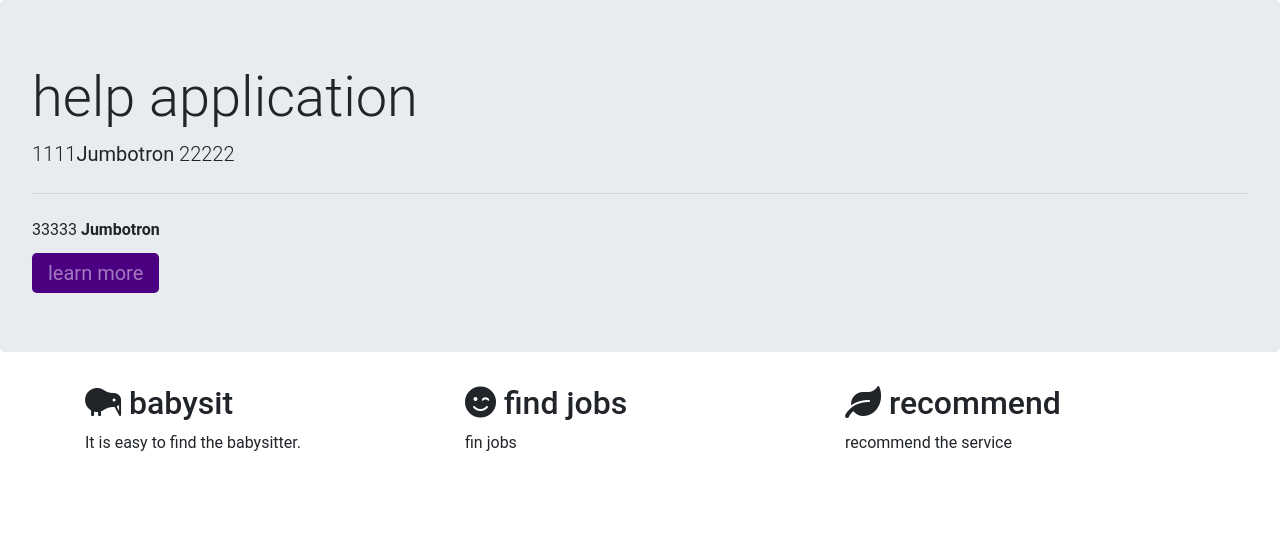
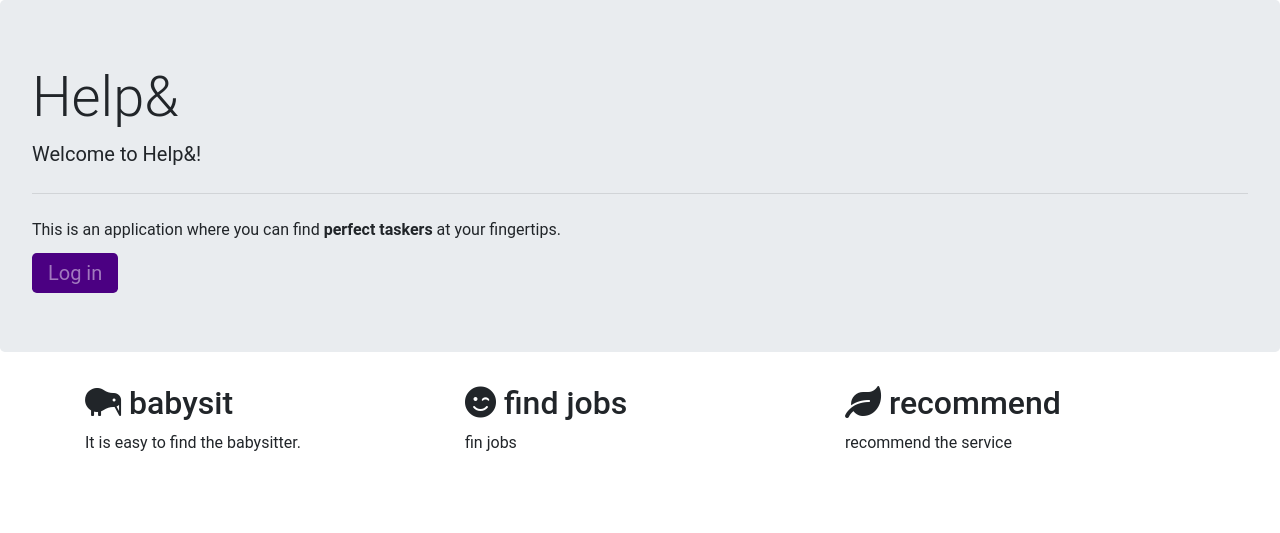
Before and after one commit to Dynamite1847/help_application, a Flask app: page / in a window 1280 px wide. Shown: the part 56-589 px from the top of the page. Run offline with Flask 2, Linux system fonts and the light colour scheme; some libraries are stand-ins or nearby versions.

Commit message:
changing home page description

```diff
--- a/templates/home.html
+++ b/templates/home.html
@@ -4,12 +4,19 @@
 
 {% block main %}
 <div class="jumbotron">
-  <h1 class="display-4">help application</h1>
-  <p class="lead">1111<strong>Jumbotron</strong> 22222</p>
+  <h1 class="display-4">Help&</h1>
+  <p class="lead"><strong>Welcome to Help&! </strong> </p>
   <hr class="my-4">
-  <p>33333 <strong>Jumbotron</strong></p>
-  <a class="btn-dirty-purple btn-lg" href="#" role="button">learn more</a>
+  <p>This is an application where you can find <strong>perfect taskers </strong>at your fingertips.</p>
+
+  {% if current_user.is_authenticated %}
+  <a class="btn-dirty-purple btn-lg" href="#" role="button">Post my needs</a>
+  {% else %}
+  <a class="btn-dirty-purple btn-lg" href="/login" role="button">Log in</a>
+  {% endif %}
 </div>
+
+
 <div class="container">
   <div class="row desc">
   <div class="col">
```
